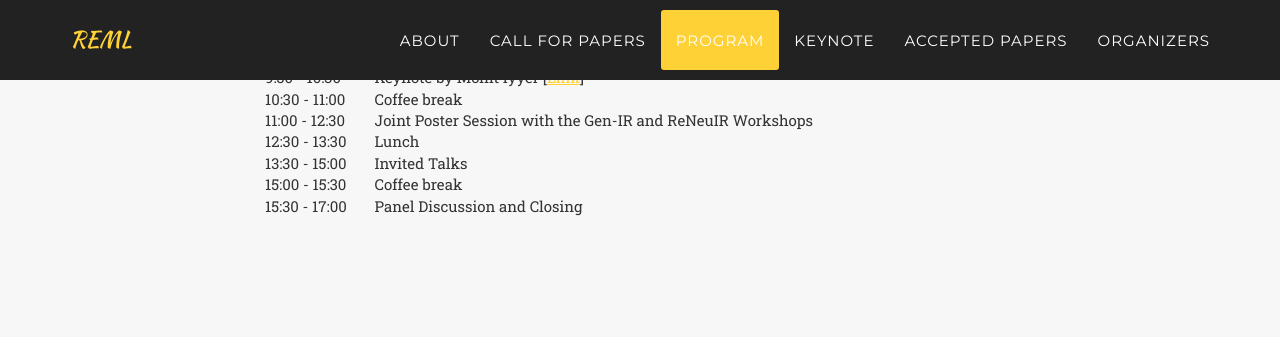
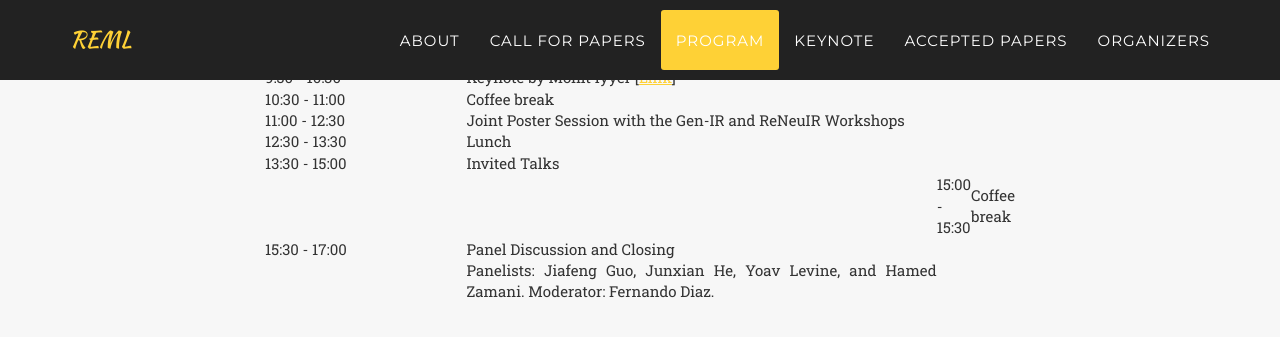
Before and after one commit to reml-workshop/reml-workshop.github.io, a Jekyll site: the page built from index.html, in a window 1280 px wide and 900 px high, scrolled down 4058 px, cut to the strip 0-493 px from the top of the window. Shown: the top 337 px of the strip. Built offline with Jekyll 4.4.1, drawn with Linux system fonts in a browser that asks for light colours; some web fonts are replaced.

Commit message:
Update program.html

```diff
--- a/_includes/program.html
+++ b/_includes/program.html
@@ -1,4 +1,4 @@
-<!-- About Section -->
+   <!-- About Section -->
     <section id="program" class="bg-light-gray">
         <div class="container">
             <div class="row">
@@ -33,12 +33,32 @@
 								    <td width="80%">Invited Talks</td>
 								  </tr>
 								  <tr>
+								    <td width="30%"></td>
+								    <td width="70%" color="gray>Invited Talk by Akari Asai (University of Washington)</td>
+								  </tr>
+								  <tr>
+								    <td width="30%"></td>
+								    <td width="70%" color="gray>Invited Talk by Omar Khattab (Stanford University)</td>
+								  </tr>
+								  <tr>
+								    <td width="30%"></td>
+								    <td width="70%" color="gray>Invited Talk by Laura Dietz (University of New Hampshire)</td>
+								  </tr>
+								  <tr>
+								    <td width="30%"></td>
+								    <td width="70%" color="gray>Invited Talk by Anirudh Goyal (University of Montreal)</td>
+								  </tr>
+								  <tr>
 								    <td width="20%">15:00 - 15:30</td>
 								    <td width="80%">Coffee break</td>
 								  </tr>
 								  <tr>
 								    <td width="20%">15:30 - 17:00</td>
 								    <td width="80%">Panel Discussion and Closing</td>
+								  </tr>
+								  <tr>
+								    <td width="30%"></td>
+								    <td width="70%" color="gray">Panelists: Jiafeng Guo, Junxian He, Yoav Levine, and Hamed Zamani. Moderator: Fernando Diaz.</td>
 								  </tr>
 								</table>
 
```
